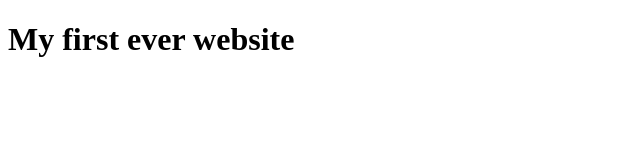
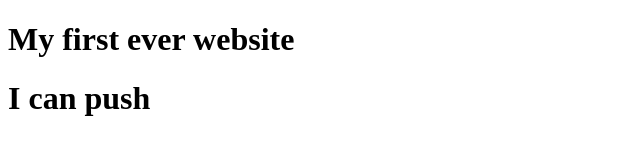
Before and after one commit to rubelkhan4/my-first-website, a plain HTML site: page index.html in a window 1280 px wide. Shown: the whole page, without its empty margins (0-640 px from the left). Drawn offline with Linux system fonts and the light colour scheme.

Commit message:
learned github

```diff
--- a/index.html
+++ b/index.html
@@ -8,5 +8,6 @@
 </head>
 <body>
     <h1>My first ever website</h1>
+    <h1>I can push</h1>
 </body>
 </html>
```
